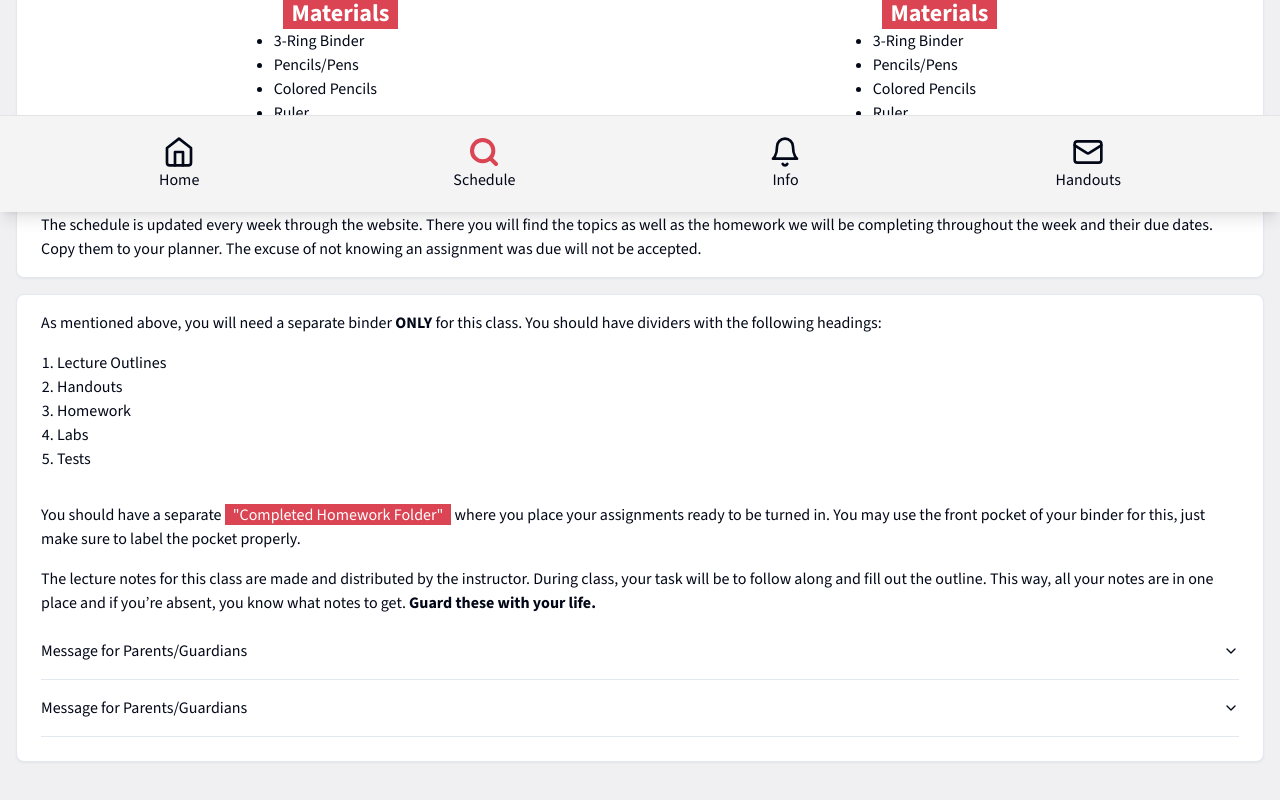
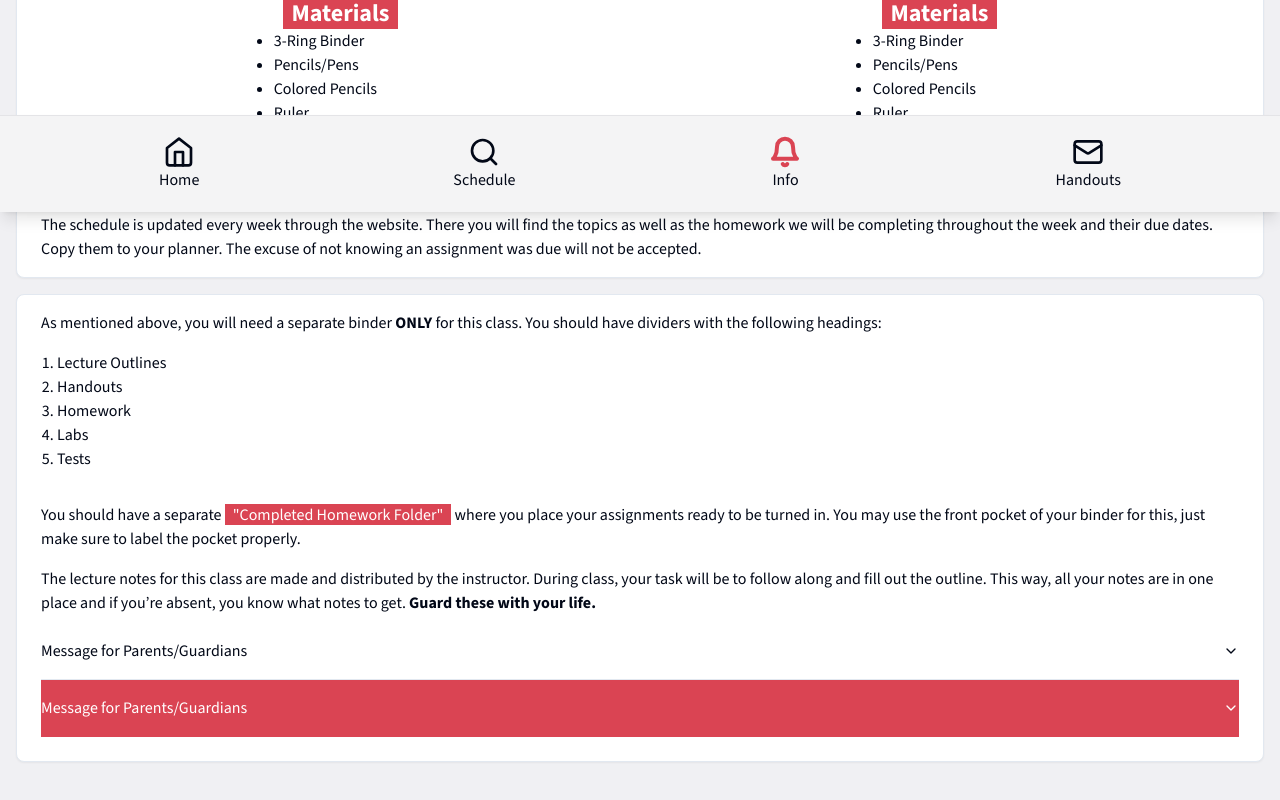
Before and after one commit to navaranks/ns-nextjs, a Next.js app: page /chem-info in a window 1280 px wide. Shown: the part 588-1388 px from the top of the page. Built offline with nearby package versions, Linux system fonts and the light colour scheme.

Commit message:
Added more info

```diff
--- a/app/(chemistry)/chem-info/page.tsx
+++ b/app/(chemistry)/chem-info/page.tsx
@@ -1,4 +1,9 @@
-import { Accordion, AccordionContent, AccordionTrigger,AccordionItem } from "@/components/ui/accordion";
+import {
+  Accordion,
+  AccordionContent,
+  AccordionTrigger,
+  AccordionItem,
+} from "@/components/ui/accordion";
 import {
   Card,
   CardContent,
@@ -69,15 +74,21 @@ export default function cheminfo() {
           </div>
         </CardContent>
         <CardHeader className="py-4">
-        <p>
-          The schedule is updated every week through the website. There you will find the topics as well as the homework we will be completing throughout the week and their due dates. Copy them to your planner. The excuse of not knowing an assignment was due will not be accepted.
-        </p>
+          <p>
+            The schedule is updated every week through the website. There you
+            will find the topics as well as the homework we will be completing
+            throughout the week and their due dates. Copy them to your planner.
+            The excuse of not knowing an assignment was due will not be
+            accepted.
+          </p>
         </CardHeader>
       </Card>
       <Card className="max-w-screen-xl mx-auto">
         <CardHeader className="py-4">
           <p>
-          As mentioned above, you will need a separate binder <strong>ONLY</strong> for this class. You should have dividers with the following headings:
+            As mentioned above, you will need a separate binder{" "}
+            <strong>ONLY</strong> for this class. You should have dividers with
+            the following headings:
           </p>
         </CardHeader>
         <CardContent>
@@ -91,26 +102,50 @@ export default function cheminfo() {
         </CardContent>
         <CardHeader className="py-2">
           <p>
-          You should have a separate <mark className="bg-[#da4453] text-white px-2">"Completed Homework Folder"</mark> where you place your assignments ready to be turned in. You may use the front pocket of your binder for this, just make sure to label the pocket properly.
+            You should have a separate{" "}
+            <mark className="bg-[#da4453] text-white px-2">
+              "Completed Homework Folder"
+            </mark>{" "}
+            where you place your assignments ready to be turned in. You may use
+            the front pocket of your binder for this, just make sure to label
+            the pocket properly.
           </p>
         </CardHeader>
         <CardHeader className="py-2">
           <p>
-          The lecture notes for this class are made and distributed by the instructor. During class, your task will be to follow along and fill out the outline. This way, all your notes are in one place and if you’re absent, you know what notes to get. <strong>Guard these with your life.</strong>
+            The lecture notes for this class are made and distributed by the
+            instructor. During class, your task will be to follow along and fill
+            out the outline. This way, all your notes are in one place and if
+            you’re absent, you know what notes to get.{" "}
+            <strong>Guard these with your life.</strong>
           </p>
         </CardHeader>
         <CardContent>
-          <Accordion type="single" collapsible className="w-full">
+          <Accordion type="single" collapsible className="w-full" variant={'chem'}>
             <AccordionItem value="item-1">
               <AccordionTrigger>Message for Parents/Guardians</AccordionTrigger>
               <AccordionContent>
-                <p>School today is very different from how it was in the past, allowing for easier communication between teachers, parents and students. Ensuring the success of students is an equal team effort. Therefore it is important that you also keep track of what your child is doing in class to help keep them focused. Some recommendations are:</p>
+                <p>
+                  School today is very different from how it was in the past,
+                  allowing for easier communication between teachers, parents
+                  and students. Ensuring the success of students is an equal
+                  team effort. Therefore it is important that you also keep
+                  track of what your child is doing in class to help keep them
+                  focused. Some recommendations are:
+                </p>
               </AccordionContent>
             </AccordionItem>
-            <AccordionItem value="item-2">
-              <AccordionTrigger>Message for Parents/Guardians</AccordionTrigger>
-              <AccordionContent>
-                <p>School today is very different from how it was in the past, allowing for easier communication between teachers, parents and students. Ensuring the success of students is an equal team effort. Therefore it is important that you also keep track of what your child is doing in class to help keep them focused. Some recommendations are:</p>
+            <AccordionItem className='border-[#da4453] bg-[#da4453]' value="item-2">
+              <AccordionTrigger className="bg-[#da4453] text-white rounded-lg">Message for Parents/Guardians</AccordionTrigger>
+              <AccordionContent className="bg-[#f4f4f4] border-none rounded-b-lg">
+                <p>
+                  School today is very different from how it was in the past,
+                  allowing for easier communication between teachers, parents
+                  and students. Ensuring the success of students is an equal
+                  team effort. Therefore it is important that you also keep
+                  track of what your child is doing in class to help keep them
+                  focused. Some recommendations are:
+                </p>
               </AccordionContent>
             </AccordionItem>
           </Accordion>
--- a/components/chemistry/bottomnav.tsx
+++ b/components/chemistry/bottomnav.tsx
@@ -14,9 +14,9 @@ const BottomNav = () => {
 
   const {
     isHomeActive,
-    isExploreActive,
-    isNotificationsActive,
-    isMessagesActive,
+    isScheduleActive,
+    isInfoActive,
+    isHandoutsActive,
   } = useNavigation();
 
   return (
@@ -33,7 +33,7 @@ const BottomNav = () => {
           <span>Home</span>
         </Link>
         <Link href="/chem-schedule" className="relative flex flex-col items-center justify-center">
-          {isExploreActive ? (
+          {isScheduleActive ? (
             <Search color="#DA4453" strokeWidth={3} size={32} />
           ) : (
             <Search size={32} />
@@ -41,7 +41,7 @@ const BottomNav = () => {
           <span>Schedule</span>
         </Link>
         <Link href="/chem-info" className="relative flex flex-col items-center justify-center">
-          {isNotificationsActive ? (
+          {isInfoActive ? (
             <Bell color="#DA4453" strokeWidth={3} size={32} />
           ) : (
             <Bell size={32} />
@@ -49,7 +49,7 @@ const BottomNav = () => {
           <span>Info</span>
         </Link>
         <Link href="/chem-handouts" className="relative flex flex-col items-center justify-center">
-          {isMessagesActive ? (
+          {isHandoutsActive ? (
             <Mail color="#DA4453" strokeWidth={3} size={32} />
           ) : (
             <Mail size={32} />
--- /dev/null
+++ b/components/ui/chem-accordion.tsx
@@ -0,0 +1,73 @@
+"use client"
+
+import * as React from "react";
+import * as AccordionPrimitive from "@radix-ui/react-accordion";
+import { ChevronDown } from "lucide-react";
+
+import { cn } from "@/lib/utils";
+
+// Define a type for the Accordion props, extending the Radix Accordion props
+interface AccordionProps extends React.ComponentPropsWithoutRef<typeof AccordionPrimitive.Root> {
+  variant?: string;
+}
+// Extend the Accordion component to accept and handle the variant prop
+const Accordion: React.FC<AccordionProps> = ({ children, variant, ...props }) => (
+  <AccordionPrimitive.Root {...props}>
+    {React.Children.map(children, child =>
+      React.isValidElement(child) ? React.cloneElement(child, { variant }) : child
+    )}
+  </AccordionPrimitive.Root>
+);
+
+const AccordionItem = React.forwardRef<
+  React.ElementRef<typeof AccordionPrimitive.Item>,
+  React.ComponentPropsWithoutRef<typeof AccordionPrimitive.Item> & { variant?: string }
+>(({ className, variant, ...props }, ref) => {
+  const variantClasses = variant === 'chem' ? 'border-[#da4453] bg-[#da4453] border rounded-lg my-1' : '';
+  return (
+    <AccordionPrimitive.Item ref={ref} className={cn("border-b", variantClasses, className)} {...props} />
+  );
+});
+
+AccordionItem.displayName = "AccordionItem";
+
+const AccordionTrigger = React.forwardRef<
+  React.ElementRef<typeof AccordionPrimitive.Trigger>,
+  React.ComponentPropsWithoutRef<typeof AccordionPrimitive.Trigger> & { variant?: string }
+>(({ className, children, variant, ...props }, ref) => {
+  const variantClasses = variant === 'chem' ? 'bg-[#da4453] text-white rounded-lg' : '';
+  return (
+    <AccordionPrimitive.Header className="flex">
+      <AccordionPrimitive.Trigger
+        ref={ref}
+        className={cn("flex flex-1 items-center justify-between py-4 font-medium transition-all hover:underline", variantClasses, className)}
+        {...props}
+      >
+        {children}
+        <ChevronDown className="h-4 w-4 shrink-0 transition-transform duration-200" />
+      </AccordionPrimitive.Trigger>
+    </AccordionPrimitive.Header>
+  );
+});
+
+AccordionTrigger.displayName = "AccordionTrigger";
+
+const AccordionContent = React.forwardRef<
+  React.ElementRef<typeof AccordionPrimitive.Content>,
+  React.ComponentPropsWithoutRef<typeof AccordionPrimitive.Content> & { variant?: string }
+>(({ className, children, variant, ...props }, ref) => {
+  const variantClasses = variant === 'chem' ? 'bg-[#f4f4f4] border-none rounded-b-lg' : '';
+  return (
+    <AccordionPrimitive.Content
+      ref={ref}
+      className={cn("overflow-hidden text-sm transition-all", variantClasses, className)}
+      {...props}
+    >
+      <div className="p-4">{children}</div>
+    </AccordionPrimitive.Content>
+  );
+});
+
+AccordionContent.displayName = "AccordionContent";
+
+export { Accordion, AccordionItem, AccordionTrigger, AccordionContent };
--- a/hooks/use-navigation.tsx
+++ b/hooks/use-navigation.tsx
@@ -7,28 +7,28 @@ import { usePathname } from 'next/navigation';
 const useNavigation = () => {
   const pathname = usePathname();
   const [isHomeActive, setIsHomeActive] = useState(false);
-  const [isExploreActive, setIsExploreActive] = useState(false);
-  const [isNotificationsActive, setIsNotificationsActive] = useState(false);
-  const [isMessagesActive, setIsMessagesActive] = useState(false);
+  const [isScheduleActive, setIsScheduleActive] = useState(false);
+  const [isInfoActive, setIsInfoActive] = useState(false);
+  const [isHandoutsActive, setIsHandoutsActive] = useState(false);
 
   useEffect(() => {
     setIsHomeActive(false);
-    setIsExploreActive(false);
-    setIsNotificationsActive(false);
-    setIsMessagesActive(false);
+    setIsScheduleActive(false);
+    setIsInfoActive(false);
+    setIsHandoutsActive(false);
 
     switch (pathname) {
       case '/chem-home':
         setIsHomeActive(true);
         break;
+      case '/chem-schedule':
+        setIsScheduleActive(true);
+        break;
       case '/chem-info':
-        setIsExploreActive(true);
-        break;
-      case '/chem-schedule':
-        setIsNotificationsActive(true);
+        setIsInfoActive(true);
         break;
       case '/chem-handouts':
-        setIsMessagesActive(true);
+        setIsHandoutsActive(true);
         break;
       default:
         // Handle any other cases here
@@ -38,9 +38,9 @@ const useNavigation = () => {
 
   return {
     isHomeActive,
-    isExploreActive,
-    isNotificationsActive,
-    isMessagesActive,
+    isScheduleActive,
+    isInfoActive,
+    isHandoutsActive,
   };
 };
 
```
